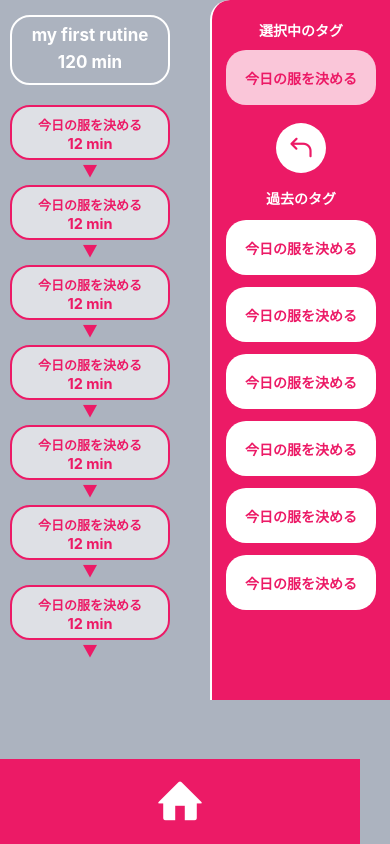
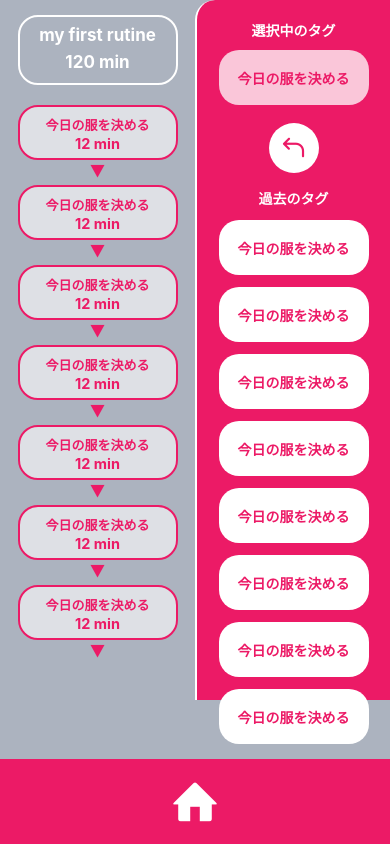
Before and after one commit to daikinetic/Mone, a React Native app: screen / in a window 390 px wide. Built offline with nearby package versions, Linux system fonts and the light colour scheme.

Commit message:
Responsive Markup of TagPastScreen

```diff
--- a/src/screens/TagPastScreen.jsx
+++ b/src/screens/TagPastScreen.jsx
@@ -150,11 +150,18 @@ export default function TagPastScreen() {
                     <View style={styles.pastTagPlace}>
                         <Text style={styles.pastTagText}>今日の服を決める</Text>
                     </View>
+                    <View style={styles.pastTagPlace}>
+                        <Text style={styles.pastTagText}>今日の服を決める</Text>
+                    </View>
+                    <View style={styles.pastTagPlace}>
+                        <Text style={styles.pastTagText}>今日の服を決める</Text>
+                    </View>
                 </View>
             </View>
-            <View style={styles.tagFooter}></View>
-            <View style={styles.homeButton}>
-                <Entypo name="home" size={48} color="white" />
+            <View style={styles.tagFooter}>
+                <View style={styles.homeButton}>
+                    <Entypo name="home" size={48} color="white" />
+                </View>
             </View>
         </View>
     );
@@ -166,7 +173,7 @@ const styles = StyleSheet.create({
         backgroundColor: '#acb3bf',
     },
     leftContainer: {
-        width:180,
+        width:"50%",
         height:700,
         backgroundColor: "#acb3bf",
         position: "absolute",
@@ -269,7 +276,7 @@ const styles = StyleSheet.create({
         bottom:-1.5
     },
     rightContainer: {
-        width:180,
+        width:"50%",
         height:700,
         backgroundColor: "#EC1A66",
         position: "absolute",
@@ -343,14 +350,14 @@ const styles = StyleSheet.create({
     },
     tagFooter: {
         height: 85,
-        width: 360,
+        width: "100%",
         position: "absolute",
         bottom: 0,
         backgroundColor: "#EC1A66",
+        alignItems: "center",
+        justifyContent: "center"
     },
     homeButton: {
-        position: "absolute",
-        left: 156,
-        bottom: 17,
+
     },
 })
```
